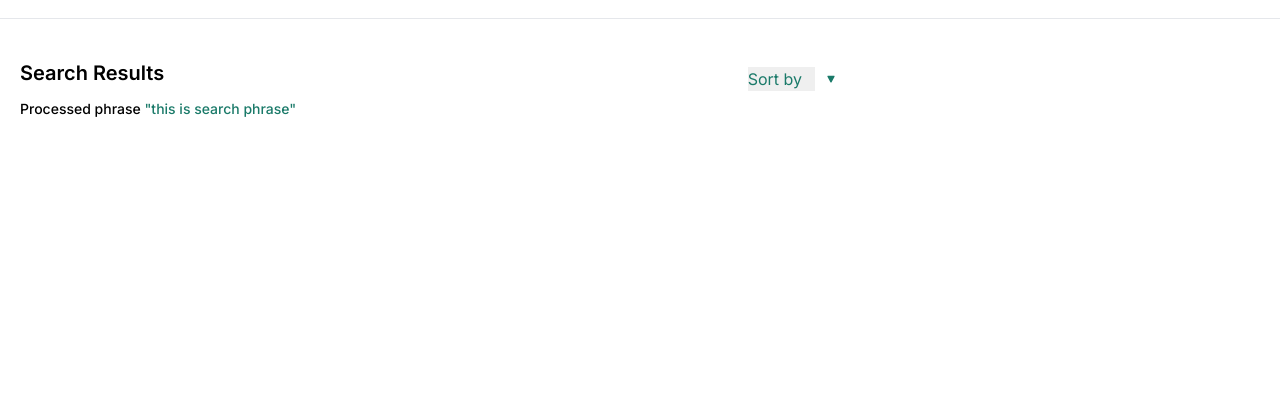
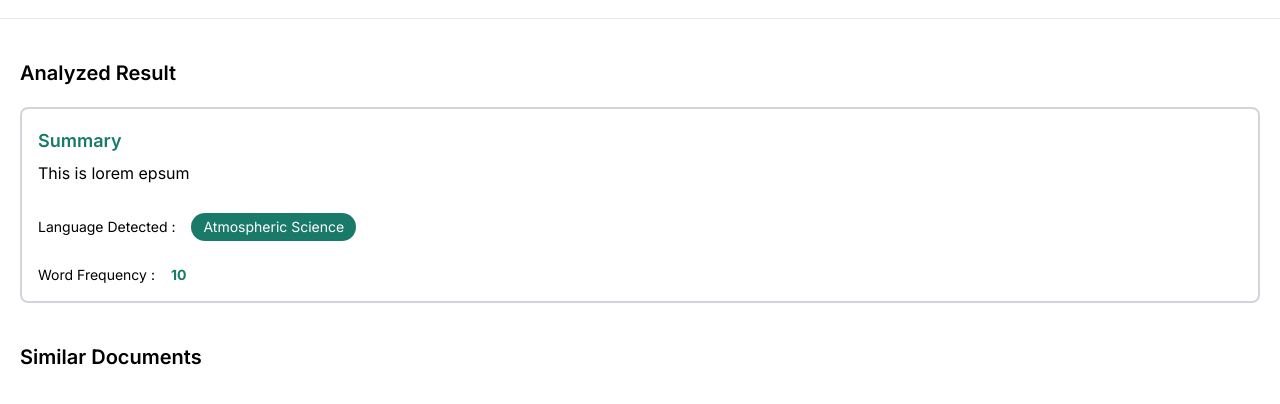
Before and after one commit to lamdiv/Sunya, a React (Create React App) app: page / in a window 1280 px wide. Shown: the part 306-710 px from the top of the page. Built offline with nearby package versions, Linux system fonts and the light colour scheme.

Commit message:
analysis page

```diff
--- a/src/App.js
+++ b/src/App.js
@@ -3,6 +3,7 @@ import SearchFilters from "./components/SearchFilters";
 import SearchResults from "./components/SearchResults";
 
 import {useState} from 'react'
+import AnalyzedFile from "./components/AnalyzedFile";
 
 
 
@@ -81,7 +82,8 @@ function App() {
       <SearchFilters handleFileSubmission={handleFileSubmission} />
       <hr className="mt-5" />
       <div className="container mx-auto mt-10">
-        <SearchResults searchArr={searchArr}/>
+        <AnalyzedFile />
+        {/* <SearchResults searchArr={searchArr}/> */}
 
       </div>
 
--- /dev/null
+++ b/src/components/AnalyzedFile.js
@@ -0,0 +1,57 @@
+import React from 'react'
+import SearchItem from './SearchItem'
+
+function AnalyzedFile() {
+    return (
+        <div>
+            <h1 className="text-xl font-[600]">Analyzed Result</h1>
+
+            <div className='w-full mt-5 p-4 border-2 border-gray-300 rounded-lg'>
+            <h1 className='text-lg text-primary font-[600] leading-8'>
+                Summary
+            </h1>
+
+            <h1 className='leading-8'>
+                This is lorem epsum
+            </h1>
+                {/* <ul className='mt-2 text-sm font-[600] text-primary flex space-x-2'>
+                    language
+                    word frequency
+                    text summarize
+
+                    <li>Laura Dennis,</li>
+                    <li>Andrea Spaeth,</li>
+                    <li>Namni Goel</li>
+                </ul> */}
+                <div>
+                <div className='flex items-center mt-6 text-sm'>
+                    Language Detected :
+                    <ul className='flex space-x-2 ml-4'>
+                        <li className='bg-primary text-white px-3 py-1 rounded-full'>Atmospheric Science</li>
+                    </ul>
+                </div>
+                <div className='flex items-center mt-6 text-sm'>
+                    Word Frequency :
+                    <ul className='flex space-x-2 ml-4'>
+                        <li className='text-primary font-bold'>10</li>
+                    </ul>
+                </div>
+                </div>
+
+
+
+            </div>
+
+            <div className='mt-10'>
+                <h1 className="text-xl font-[600]">Similar Documents</h1>
+
+                {/* Search Items */}
+                {/* <SearchItem /> */}
+
+            </div>
+        </div>
+
+    )
+}
+
+export default AnalyzedFile
```
